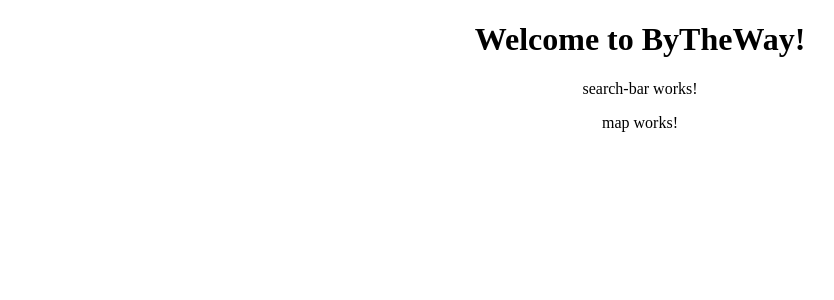
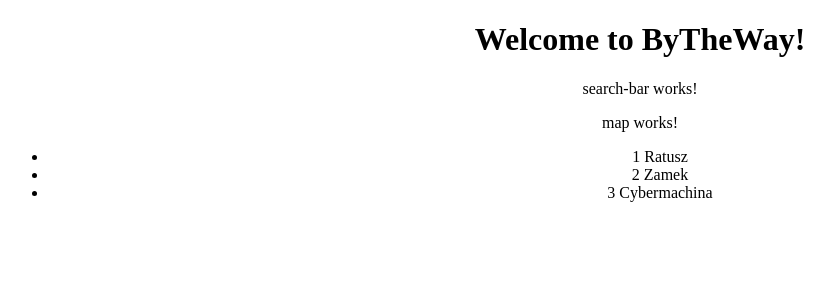
Before and after one commit to Matek1731/ByTheWay, an Angular app: page / in a window 1280 px wide. Shown: the top 300 px of the page, without its empty margins (0-834 px from the left). Built offline with nearby package versions, Linux system fonts and the light colour scheme.

Commit message:
places are listed and pop-up added

```diff
--- /dev/null
+++ b/src/app/list-of-places.ts
@@ -0,0 +1,16 @@
+import { Place } from './place';
+
+export const PLACES: Place[] = [
+  {
+    id: 1,
+    name: 'Ratusz'
+  },
+  {
+    id: 2,
+    name: 'Zamek'
+  },
+  {
+    id: 3,
+    name: 'Cybermachina'
+  }
+];
--- a/src/app/map/map.component.html
+++ b/src/app/map/map.component.html
@@ -1,3 +1,16 @@
 <p>
   map works!
 </p>
+<!-- lista miejsc - na razie w formie takiej, potem to trzeba na mapie poukłądać jakoś zgodnie ze współrzędnymi -->
+<ul class="places">
+  <li *ngFor="let place of places"
+  [class.selected]="place === selectedPlace"
+  (click)="onSelect(place)">
+    <span class="badge">{{place.id}}</span> {{place.name}}
+  </li>
+</ul>
+
+<!-- pop-up miejsca -->
+<div *ngIf="selectedPlace">
+  <app-place-pop-up [selectedPlace]="selectedPlace"></app-place-pop-up>
+</div>
--- a/src/app/map/map.component.ts
+++ b/src/app/map/map.component.ts
@@ -1,4 +1,6 @@
 import { Component, OnInit } from '@angular/core';
+import { PLACES } from '../list-of-places';
+import { Place } from '../place';
 
 @Component({
   selector: 'app-map',
@@ -7,9 +9,16 @@
 })
 export class MapComponent implements OnInit {
 
+  places = PLACES;  //nasza wspaniala baza danych z pliku list-of-places XD
+  selectedPlace: Place; //wybrane miejsce, dla ktorego bedzie wyswietlal sie pop-up
+
   constructor() { }
 
   ngOnInit() {
   }
 
+  onSelect(place: Place): void {
+    this.selectedPlace = place;
+  }
+
 }
--- /dev/null
+++ b/src/app/place-pop-up/place-pop-up.component.html
@@ -0,0 +1,6 @@
+<p>
+  place-pop-up works!
+</p>
+
+<h2>{{selectedPlace.name | uppercase}} Details</h2>
+<div><span>id: </span>{{ selectedPlace.id }} name: {{ selectedPlace.name }}</div>
--- /dev/null
+++ b/src/app/place-pop-up/place-pop-up.component.ts
@@ -0,0 +1,17 @@
+import { Component, OnInit, Input } from '@angular/core';
+import { Place } from '../place';
+
+@Component({
+  selector: 'app-place-pop-up',
+  templateUrl: './place-pop-up.component.html',
+  styleUrls: ['./place-pop-up.component.css']
+})
+export class PlacePopUpComponent implements OnInit {
+  @Input() selectedPlace: Place;
+
+  constructor() { }
+
+  ngOnInit() {
+  }
+
+}
--- /dev/null
+++ b/src/app/place.ts
@@ -0,0 +1,4 @@
+export class Place {
+    id: number;
+    name: string;
+  }
--- a/src/app/place/place.component.html
+++ b/src/app/place/place.component.html
@@ -1,3 +1,13 @@
 <p>
   place works!
+  Kurła ale kiedyś było.
 </p>
+<ul class="places">
+  <li *ngFor="let place of places"
+    [class.selected]="place === selectedPlace"
+    (click)="onSelect(place)">
+    <span class="badge">{{place.id}}</span> {{place.name}}
+  </li>
+</ul>
+
+</div>
```
Also changed, not shown: src/app/app.module.ts (+21 -2 lines), src/app/place-pop-up/place-pop-up.component.css (added), 1 other file (tests, documents, lock files or other folders).
